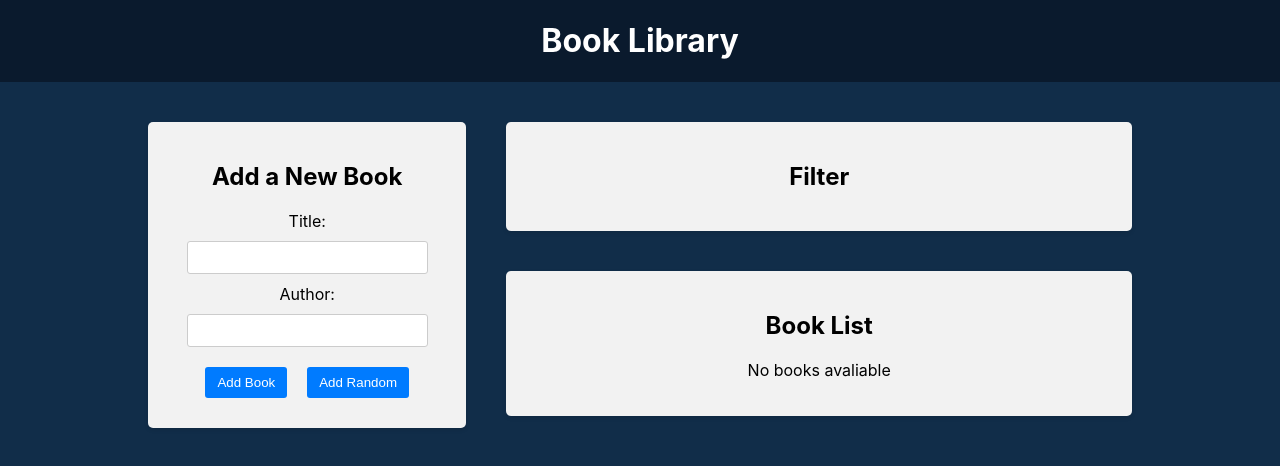
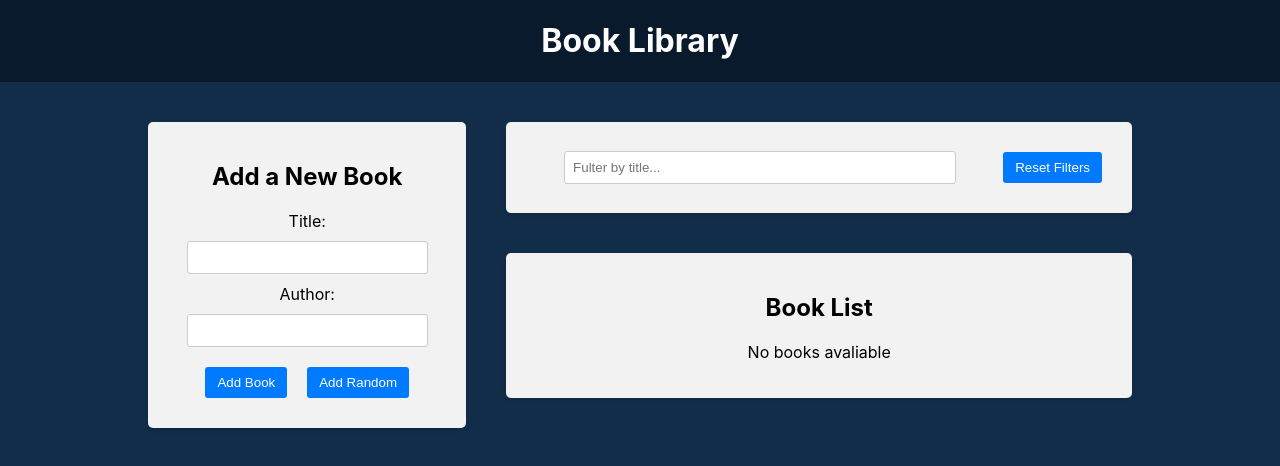
Before and after one commit to AlonaAstakhova/Book-Library, a React (Create React App) app in the folder frontend/: page / in a window 1280 px wide. Shown: the top 466 px of the page. Built offline with nearby package versions, Linux system fonts and the light colour scheme.

Commit message:
feat: filter Redux slice and filter by title

```diff
--- a/frontend/src/components/BookList/BookList.js
+++ b/frontend/src/components/BookList/BookList.js
@@ -1,10 +1,12 @@
 import { useSelector, useDispatch } from 'react-redux'
 import { BsBookmarkStarFill, BsBookmarkStar } from 'react-icons/bs'
 import { deleteBook, toggleFavorite } from '../../redux/books/actionCreators'
+import { selectTitleFilter } from '../../redux/slices/filterSlice'
 import './BookList.css'
 
 const BookList = () => {
   const books = useSelector((state) => state.books)
+  const titleFilter = useSelector(selectTitleFilter)
   const dispatch = useDispatch()
 
   const handleDeleteBook = (id) => {
@@ -14,6 +16,14 @@
   const handleToggleFavorite = (id) => {
     dispatch(toggleFavorite(id))
   }
+
+  const filteredBooks = books.filter((book) => {
+    const matchesTitle = book.title
+      .toLowerCase()
+      .includes(titleFilter.toLowerCase())
+    return matchesTitle
+  })
+
   return (
     <div className="app-block book-list">
       <h2>Book List</h2>
@@ -21,7 +31,7 @@
         <p>No books avaliable</p>
       ) : (
         <ul>
-          {books.map((book, i) => (
+          {filteredBooks.map((book, i) => (
             <li key={book.id}>
               <div className="book-info">
                 {++i}. {book.title} by <strong>{book.author}</strong>
--- a/frontend/src/components/Filter/Filter.js
+++ b/frontend/src/components/Filter/Filter.js
@@ -1,9 +1,38 @@
+import { useDispatch, useSelector } from 'react-redux'
+import {
+  setTitleFilter,
+  resetFilters,
+  selectTitleFilter,
+} from '../../redux/slices/filterSlice'
 import './Filter.css'
 
 const Filter = () => {
+  const dispatch = useDispatch()
+  const titleFilter = useSelector(selectTitleFilter)
+
+  const handleTitleFilterChange = (e) => {
+    dispatch(setTitleFilter(e.target.value))
+  }
+
+  const handleResetFilters = () => {
+    dispatch(resetFilters())
+  }
+
   return (
     <div className="app-block filter">
-      <h2>Filter</h2>
+      <div className="filter-row">
+        <div className="filter-group">
+          <input
+            onChange={handleTitleFilterChange}
+            value={titleFilter}
+            type="text"
+            placeholder="Fulter by title..."
+          />
+        </div>
+        <button type="button" onClick={handleResetFilters}>
+          Reset Filters
+        </button>
+      </div>
     </div>
   )
 }
--- /dev/null
+++ b/frontend/src/redux/slices/filterSlice.js
@@ -0,0 +1,28 @@
+import { createSlice } from '@reduxjs/toolkit'
+
+const initialState = {
+  title: '',
+}
+
+const filterSlice = createSlice({
+  name: 'filter',
+  initialState,
+  reducers: {
+    setTitleFilter: (state, action) => {
+      // You can mutate state tanks to Immer library
+      state.title = action.payload
+
+      // You can also return new state as usually
+      // return { ...state, title: action.payload }
+    },
+    resetFilters: (state) => {
+      return initialState
+    },
+  },
+})
+
+export const { setTitleFilter, resetFilters } = filterSlice.actions
+
+export const selectTitleFilter = (state) => state.filter.title
+
+export default filterSlice.reducer
--- a/frontend/src/redux/store.js
+++ b/frontend/src/redux/store.js
@@ -1,8 +1,9 @@
 import { configureStore } from '@reduxjs/toolkit'
 import bookReducer from './books/reducer'
+import filterReducer from './slices/filterSlice'
 
 const store = configureStore({
-  reducer: { books: bookReducer },
+  reducer: { books: bookReducer, filter: filterReducer },
 })
 
 export default store
```
